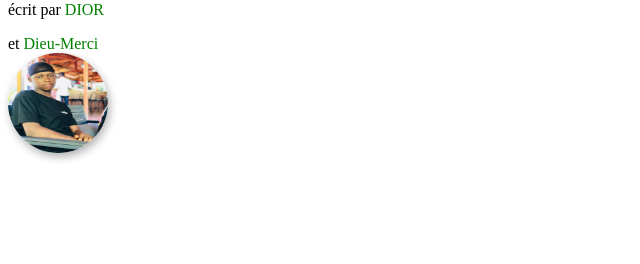
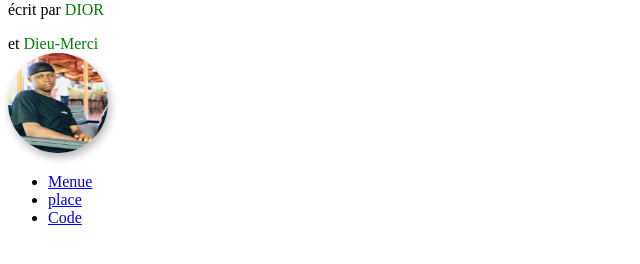
Before and after one commit to dieumerci47/OpenclassroomProject, a plain HTML site: page index.html in a window 1280 px wide. Shown: the part 164-428 px from the top of the page, without its empty margins (0-640 px from the left). Drawn offline with Linux system fonts and the light colour scheme.

Commit message:
ajout ul

```diff
--- a/index.html
+++ b/index.html
@@ -14,5 +14,10 @@
     <div class="container">
         <img src="IMG-20211129-WA0033.jpg" alt="">
     </div>
+    <ul>
+        <li><a href="#">Menue</a></li>
+        <li><a href="#">place</a></li>
+        <li><a href="#">Code</a></li>
+    </ul>
 </body>
 </html>
```
